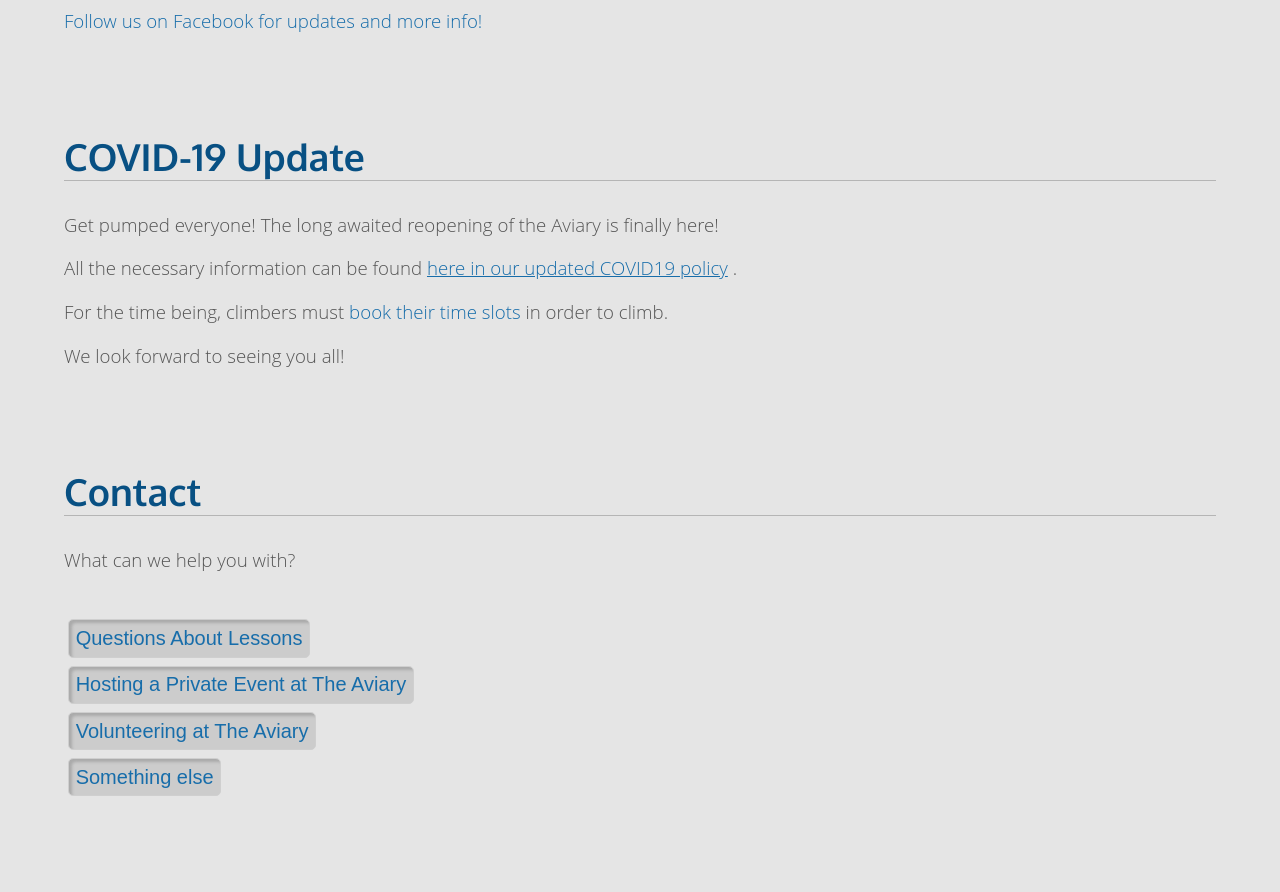
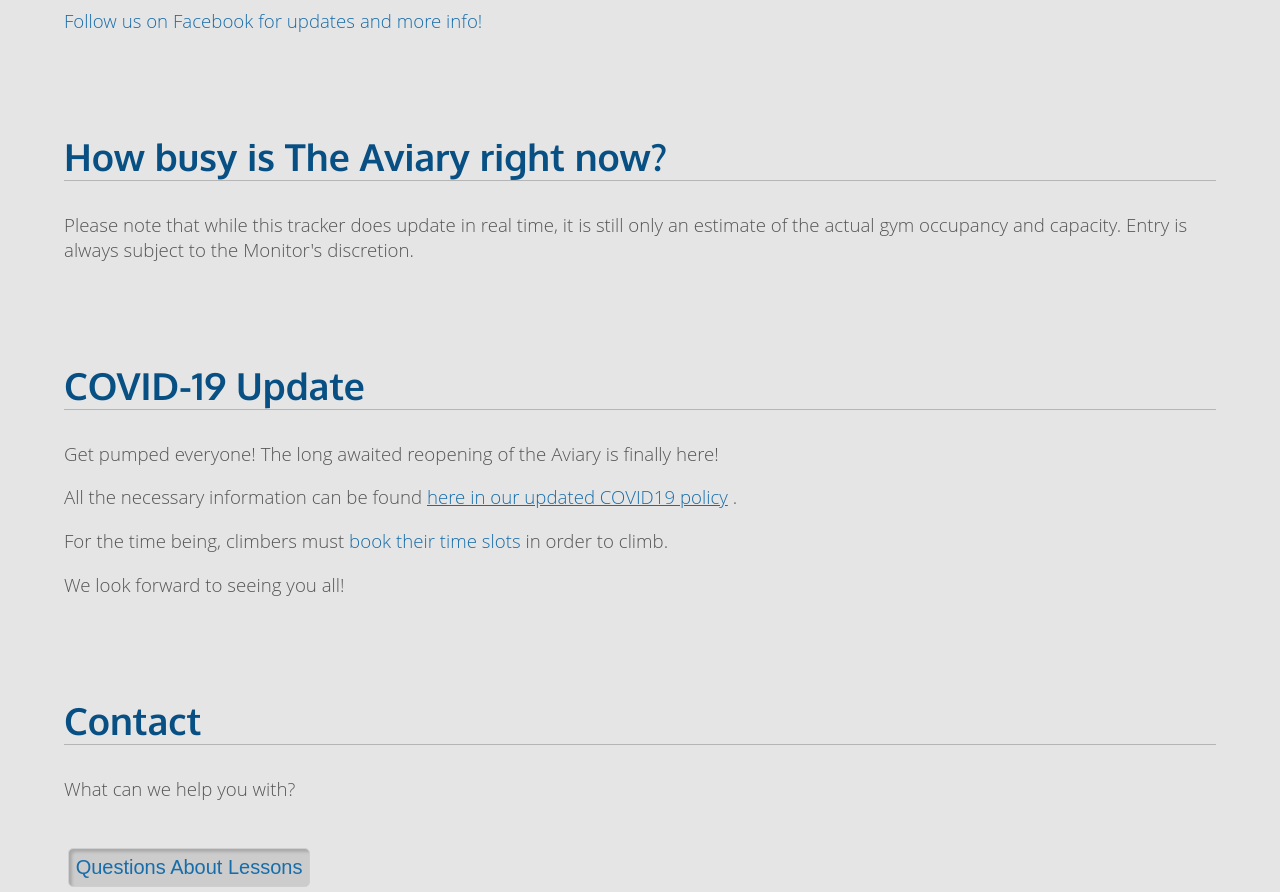
Before and after one commit to StatsBen/ubc-aviary, a plain HTML site: page public/index.html in a window 1280 px wide. Shown: the part 980-1872 px from the top of the page. Drawn offline with nearby package versions, Linux system fonts and the light colour scheme.

Commit message:
-Added live occupancy tracker

```diff
--- a/public/index.html
+++ b/public/index.html
@@ -103,6 +103,14 @@
 				<h2>About</h2>
 				<p>The Aviary is a climbing wall located in the AMS Nest on the UBC Vancouver campus. We are open to everybody, and have top rope, lead climbing, and an array of training tools to suit both new and experienced climbers.</p>
 				<p><a title="The Aviary on Facebook" href="https://www.facebook.com/aviaryUBC" target="_blank">Follow us on Facebook for updates and more info!</a></p>
+			</div>
+
+			<div class="section" name="Occupancy Tracker" generateLink="false">
+				<h2>How busy is The Aviary right now?</h2>
+				<p>Please note that while this tracker does update in real time, it is still only an estimate of the actual gym occupancy and capacity. Entry is always subject to the Monitor's discretion.</p>
+				<div style="width: 250px">
+					<script type="text/javascript" src="https://portal.rockgympro.com/portal/occupancy/?pgk=62b05232764cf5d73d264164f14c20aa"></script>
+				</div>
 			</div>
 
 			<div class="section" name="COVID-19 Update" generateLink="true">
```
